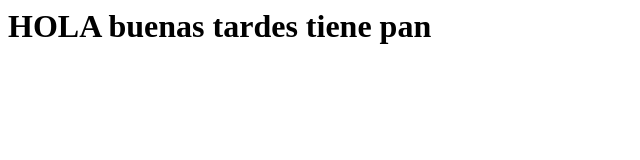
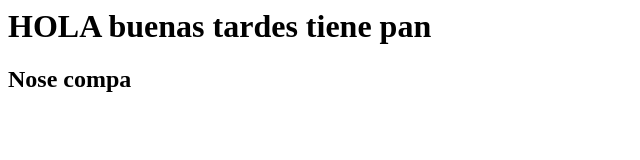
Before and after one commit to Juan-Alejandro-Arriaga/html5, a plain HTML site: page Proyectomiale/INDEX.html in a window 1280 px wide. Shown: the whole page, without its empty margins (0-640 px from the left). Drawn offline with Linux system fonts and the light colour scheme.

Commit message:
Cambio del <h2>

```diff
--- a/Proyectomiale/INDEX.html
+++ b/Proyectomiale/INDEX.html
@@ -5,5 +5,6 @@
     </head>
     <body>
         <h1>HOLA buenas tardes tiene pan</h1>
+	    <h2>Nose compa</h2>
     </body>
 </html>
```
